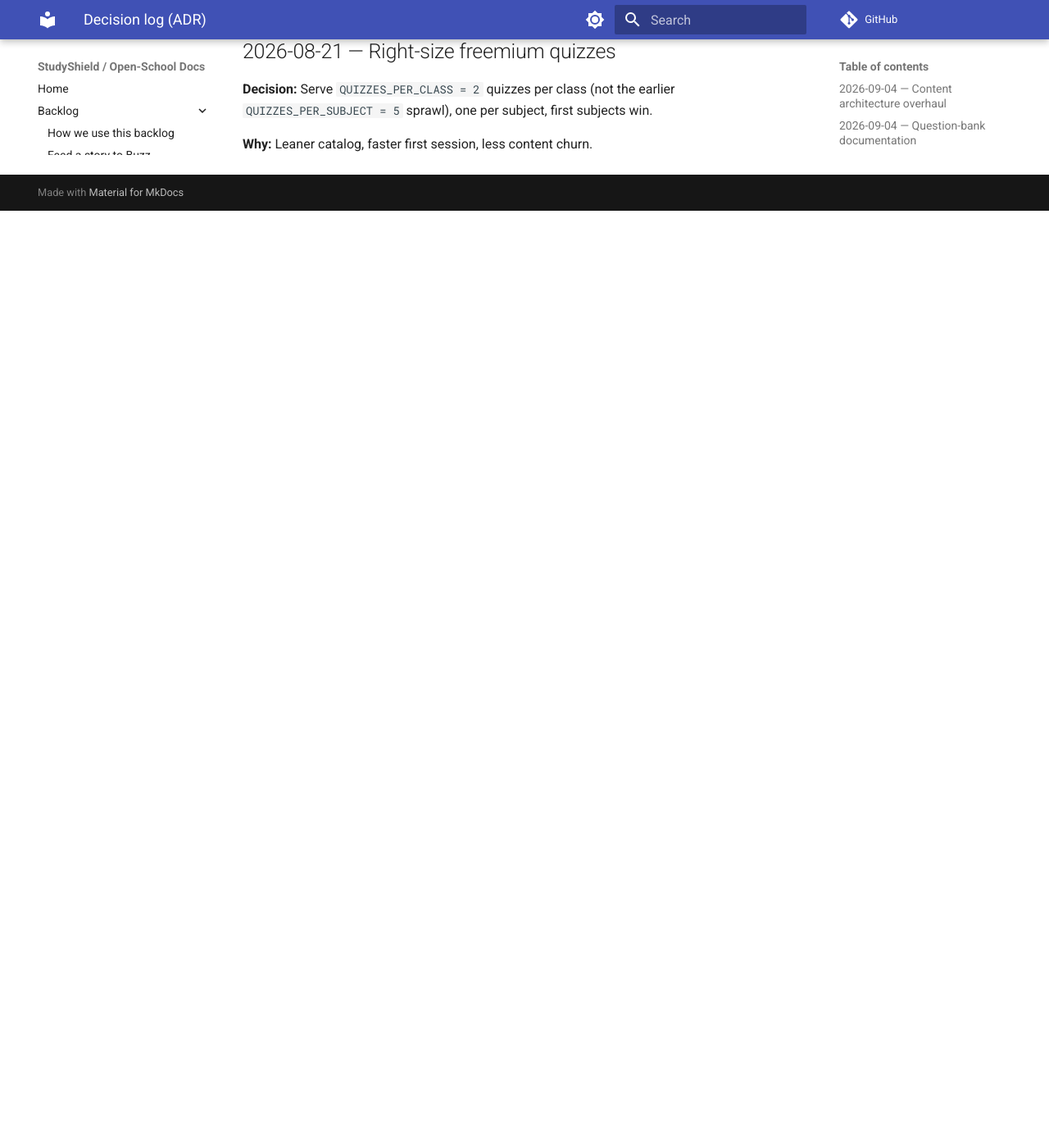
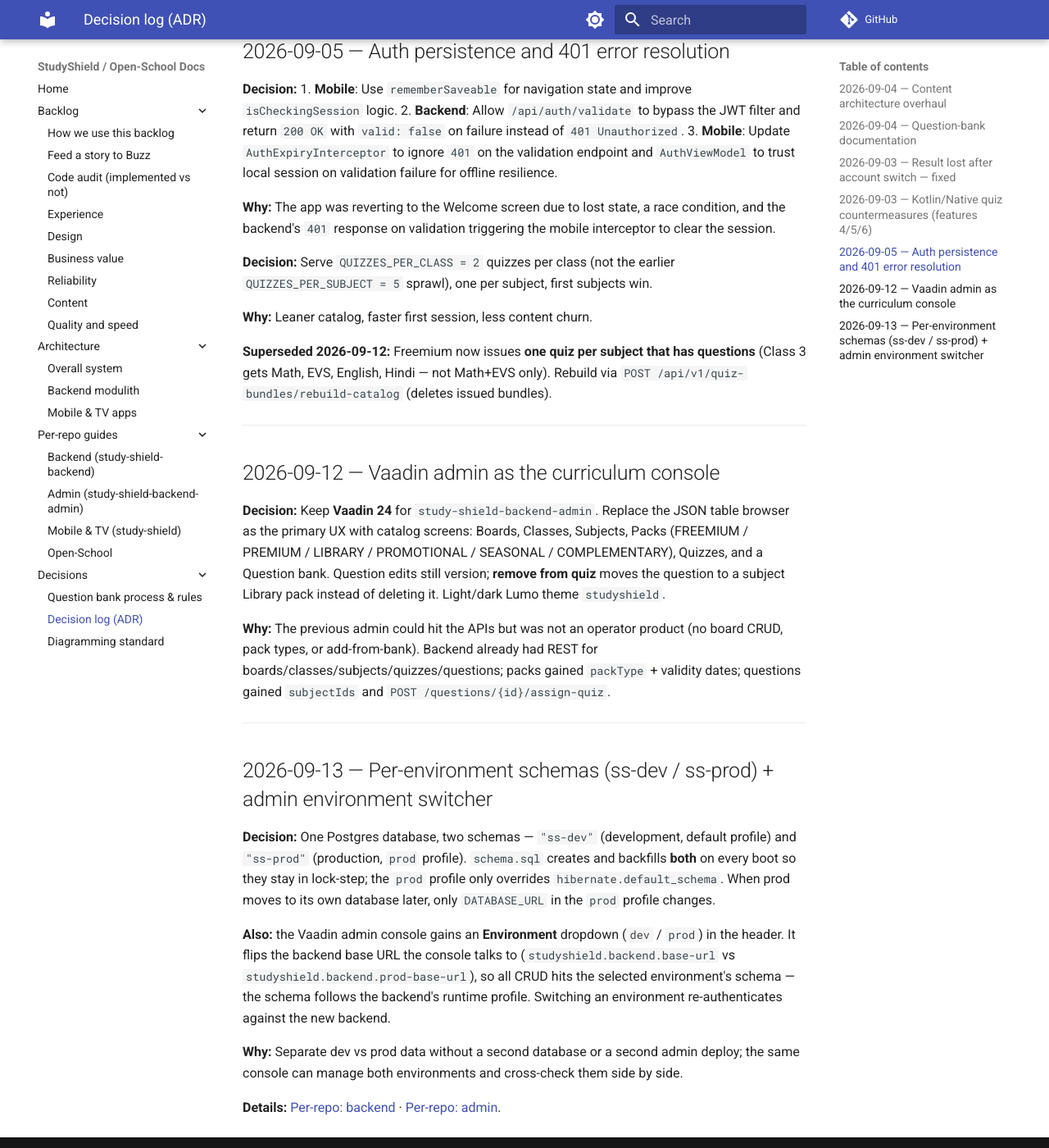
Before and after one commit to krushnatkhawale/study-shield-docs, an MkDocs documentation site: the page built from docs/decisions/adr-log.md, in a window 1280 px wide and 1400 px high, scrolled down 1279 px. Shown: the whole window at 82% size. Built offline with MkDocs 1.6.1 and Material for MkDocs 9.7.7, drawn with Linux system fonts in a browser that asks for light colours; comment, search, counter and statistics services are not loaded; before the commit the page ends 1536 px from its top, so only the background shows below that.

Commit message:
docs: per-environment schemas (ss-dev/ss-prod) + admin environment switcher
- per-repo/backend.md: environments & schemas table, prod profile, local two-instance demo, schema.sql dual-bootstrap notes
- per-repo/admin.md: Environment dropdown section (dev/prod base URLs, schema follows backend profile)
- architecture/backend.md: replace stale Flyway/per-module-schema config with the ss-dev/ss-prod + schema.sql reality
- adr-log: ADR for the per-environment schemas decision
- Includes prior unpushed doc refresh: admin console per-repo page, index/mkdocs nav, backlog code-audit note, 09-05/09-12 ADRs

````diff
--- a/docs/architecture/backend.md
+++ b/docs/architecture/backend.md
@@ -5,7 +5,8 @@ Source: `study-shield-backend/ss-modulith/docs/ss-modulith.md`.
 ## Overview
 
 Single deployable Spring Boot application (modular monolith) replacing the previous
-5-microservice architecture. Port 8080, single JVM, single PostgreSQL with per-module schemas.
+5-microservice architecture. Port 8080, single JVM, single PostgreSQL with **per-environment
+schemas** (`"ss-dev"` for development, `"ss-prod"` for production — see [Config](#config)).
 
 ## Component diagram (C4 Level 3)
 
@@ -31,6 +32,10 @@ Source: `diagrams/backend-component.puml` (rendered with PlantUML + C4-PlantUML
   `CorsConfig`, `RequestLoggingInterceptor`.
 - **content/** — Board, ClassGrade, Subject, ContentPack, Quiz, Question, QuizBundle
   entities. API: `/api/v1/{boards,class-grades,subjects,content-packs,quizzes,questions,quiz-bundles}/**`.
+  Packs have a `packType` (FREEMIUM, PREMIUM, LIBRARY, PROMOTIONAL, SEASONAL, COMPLEMENTARY)
+  plus optional validity dates. Questions may be tagged with multiple `subjectIds`;
+  `POST /questions/{id}/assign-quiz` moves a question between quizzes without deleting versions.
+  The Vaadin console is `study-shield-backend-admin` — [per-repo guide](../per-repo/admin.md).
 - **user/** — User, ParentProfile, ChildProfile; `/api/auth/**`, `/api/v1/{users,parents,students,children}/**`.
 - **quiz/** — QuizAttempt, AttemptAnswer; `/api/v1/quiz-attempts/**`, `/api/v1/attempt-answers/**`.
 - **feedback/** — QuestionFeedback (upsert per `(account_id, question_id)`);
@@ -50,14 +55,24 @@ Board → ClassGrade → Subject → ContentPack → Quiz → Question
 from items carrying `boardCode` / `className` / `age` / `subject`. See
 [question-bank guide](../decisions/question-bank-guide.md) for the full rules.
 
-Quiz bundles are returned per class by `POST /api/v1/quiz-bundles` (lazy
-`QuizBundleSeeder` fills freemium quizzes from the curated bank, falling back to a real
-fallback bank so a session never starts empty).
+Quiz bundles are returned per class by `POST /api/v1/quiz-bundles`: **one freemium quiz
+per subject that has questions** (Math, EVS, English, Hindi for curated classes). Lazy
+`QuizBundleSeeder` fills missing subject quizzes from the curated bank. Issued bundles
+are idempotent — rebuild with `POST /api/v1/quiz-bundles/rebuild-catalog` (ADMIN) so
+kids are not stuck on an old 2-quiz snapshot.
 
 ## Config
 
-- `spring.jpa.hibernate.ddl-auto=validate`
-- `spring.flyway.schemas=public,content,user_,quiz,tv`
+- **Schemas** — all tables live in one of two per-environment schemas in the same
+  Postgres database. `hibernate.default_schema` is `"ss-dev"` under the default profile
+  and `"ss-prod"` under the `prod` profile (`SPRING_PROFILES_ACTIVE=prod`). When prod
+  later moves to its own database, point `DATABASE_URL` at it from `application-prod.yml`.
+- `spring.jpa.hibernate.ddl-auto=update` (Flyway was removed — see repo-local
+  `ss-modulith/docs/ss-modulith.md` for the schema-management notes).
+- `spring.sql.init.mode=always` runs `sql/schema.sql` on every boot; it creates **both**
+  schemas and idempotently backfills `subjects.display_order`, `users.user_type`, and
+  `questions.version_group_id`/`version_number`, so dev and prod stay in lock-step
+  regardless of which profile starts first.
 - `app.jwt.expiration-ms=86400000`
 - `app.catalog-seeding.enabled=false` (on-demand content model)
 
--- a/docs/decisions/adr-log.md
+++ b/docs/decisions/adr-log.md
@@ -48,9 +48,58 @@ plus a kids-list → kid-detail UX revamp.
 
 ---
 
-## 2026-08-21 — Right-size freemium quizzes
+## 2026-09-05 — Auth persistence and 401 error resolution
+
+**Decision:**
+1.  **Mobile**: Use `rememberSaveable` for navigation state and improve `isCheckingSession` logic.
+2.  **Backend**: Allow `/api/auth/validate` to bypass the JWT filter and return `200 OK` with `valid: false` on failure instead of `401 Unauthorized`.
+3.  **Mobile**: Update `AuthExpiryInterceptor` to ignore `401` on the validation endpoint and `AuthViewModel` to trust local session on validation failure for offline resilience.
+
+**Why:** The app was reverting to the Welcome screen due to lost state, a race condition, and the backend's `401` response on validation triggering the mobile interceptor to clear the session.
 
 **Decision:** Serve `QUIZZES_PER_CLASS = 2` quizzes per class (not the earlier
 `QUIZZES_PER_SUBJECT = 5` sprawl), one per subject, first subjects win.
 
 **Why:** Leaner catalog, faster first session, less content churn.
+
+**Superseded 2026-09-12:** Freemium now issues **one quiz per subject that has
+questions** (Class 3 gets Math, EVS, English, Hindi — not Math+EVS only). Rebuild
+via `POST /api/v1/quiz-bundles/rebuild-catalog` (deletes issued bundles).
+
+---
+
+## 2026-09-12 — Vaadin admin as the curriculum console
+
+**Decision:** Keep **Vaadin 24** for `study-shield-backend-admin`. Replace the JSON
+table browser as the primary UX with catalog screens: Boards, Classes, Subjects,
+Packs (FREEMIUM / PREMIUM / LIBRARY / PROMOTIONAL / SEASONAL / COMPLEMENTARY),
+Quizzes, and a Question bank. Question edits still version; **remove from quiz**
+moves the question to a subject Library pack instead of deleting it. Light/dark
+Lumo theme `studyshield`.
+
+**Why:** The previous admin could hit the APIs but was not an operator product
+(no board CRUD, pack types, or add-from-bank). Backend already had REST for
+boards/classes/subjects/quizzes/questions; packs gained `packType` + validity
+dates; questions gained `subjectIds` and `POST /questions/{id}/assign-quiz`.
+
+---
+
+## 2026-09-13 — Per-environment schemas (ss-dev / ss-prod) + admin environment switcher
+
+**Decision:** One Postgres database, two schemas — `"ss-dev"` (development, default
+profile) and `"ss-prod"` (production, `prod` profile). `schema.sql` creates and
+backfills **both** on every boot so they stay in lock-step; the `prod` profile only
+overrides `hibernate.default_schema`. When prod moves to its own database later, only
+`DATABASE_URL` in the `prod` profile changes.
+
+**Also:** the Vaadin admin console gains an **Environment** dropdown (`dev` / `prod`)
+in the header. It flips the backend base URL the console talks to
+(`studyshield.backend.base-url` vs `studyshield.backend.prod-base-url`), so all CRUD
+hits the selected environment's schema — the schema follows the backend's runtime
+profile. Switching an environment re-authenticates against the new backend.
+
+**Why:** Separate dev vs prod data without a second database or a second admin deploy;
+the same console can manage both environments and cross-check them side by side.
+
+**Details:** [Per-repo: backend](../per-repo/backend.md) ·
+[Per-repo: admin](../per-repo/admin.md).
--- /dev/null
+++ b/docs/per-repo/admin.md
@@ -0,0 +1,69 @@
+# Per-repo guide: study-shield-backend-admin
+
+`REPOS/study-shield-backend-admin` — Vaadin 24 admin console for the StudyShield modulith API.
+
+## What it is for
+
+Operators manage **curriculum and delivery packs** without curl:
+
+| Area | Capabilities |
+|------|----------------|
+| Boards | Add / update / delete / disable |
+| Classes | Add / update / delete, attached to a board |
+| Subjects | Add / update / delete / reorder per class |
+| Packs | Freemium, premium, library, promotional, seasonal, complementary — enable/disable, optional date window |
+| Quizzes | Add / update / delete; always play the **latest question version** |
+| Question bank | Add / update / delete with versioning; tag **one or more subjects**; add/remove from a quiz without deleting the bank copy |
+| Home | Counts + **Rebuild freemium catalog** (drops issued kid bundles) |
+
+Login is the backend **admin** account (`POST /api/auth/admin-signin`), not a local `admin/admin123` user.
+
+## Run
+
+```bash
+cd REPOS/study-shield-backend-admin
+./gradlew :app:bootRun
+```
+
+Open http://localhost:8081/login
+
+Point at a backend with:
+
+```
+STUDYSHIELD_BACKEND_URL=http://localhost:8080
+```
+
+(or the Render URL). Theme toggle (light/dark) is in the header. Theme files are at
+`study-shield-backend-admin/src/main/frontend/themes/studyshield/` (Vaadin looks from the
+**repo root**, not the `app/` module).
+
+## Environments (dev / prod)
+
+The header has an **Environment** dropdown (`dev` / `prod`). It switches which backend
+the console talks to for all CRUD:
+
+| Dropdown | Backend URL | Backend schema |
+|----------|-------------|----------------|
+| `dev`  | `studyshield.backend.base-url` (`STUDYSHIELD_BACKEND_URL`) | `"ss-dev"` (default profile) |
+| `prod` | `studyshield.backend.prod-base-url` (`STUDYSHIELD_BACKEND_PROD_URL`) | `"ss-prod"` (`prod` profile) |
+
+- The schema follows the **backend's** runtime profile, so to see the dropdown take
+  effect you run two backend instances (see [backend guide](backend.md) for the local
+  two-instance demo). Defaults: `dev` → Render URL, `prod` → `http://localhost:8082`.
+- Switching an environment clears the cached sign-in token, so the next operation
+  re-authenticates against the newly selected backend. The selection is a single active
+  environment for the whole console (shared across browser sessions).
+- This lets the same console manage dev data, then point at prod purely by flipping the
+  dropdown — no restart, no second deploy.
+
+## How questions and quizzes fit
+
+- A **question** is versioned. Saving an edit creates a new version; quizzes load `supersededBy == null`.
+- A question is **tagged** with one or more subject ids (`subjectIds`).
+- A question **belongs to one quiz at a time** for delivery. **Remove from quiz** moves it to that subject's **Library** pack (not a hard delete). **Add from bank** assigns it onto the open quiz.
+- A **pack** is the delivery envelope (freemium vs seasonal, etc.). Disable a pack to hide it from kids.
+
+## Related
+
+- [Architecture: backend](../architecture/backend.md)
+- [Per-repo: backend](backend.md)
--- a/docs/per-repo/backend.md
+++ b/docs/per-repo/backend.md
@@ -18,6 +18,32 @@ curl -X POST "$BASE/api/v1/questions/load" \
   -H "Content-Type: application/json" -d @question-bank.json
 ```
 
+## Environments & schemas
+
+One Postgres database hosts two schemas — one per environment:
+
+| Profile | Schema | Use |
+|---------|--------|-----|
+| (default) | `"ss-dev"`  | development |
+| `prod` | `"ss-prod"` | production |
+
+- The active profile pins `hibernate.default_schema` (`application.yml` =
+  `"ss-dev"`; `application-prod.yml` = `"ss-prod"`). Every Hibernate table resolves
+  there — no entity pins a table schema.
+- `sql/schema.sql` runs on every startup and creates **both** schemas plus their
+  idempotent column backfills, so a fresh `ss-prod` is created automatically.
+- Treat both as **separate datasets**: an admin console can switch which one it operates
+  on (see [admin per-repo guide](admin.md)).
+- Local two-instance demo:
+  ```bash
+  # dev backend (ss-dev)     — default profile
+  ./gradlew :ss-modulith:bootRun
+  # prod backend (ss-prod)   — prod profile on a different port
+  SPRING_PROFILES_ACTIVE=prod ./gradlew :ss-modulith:bootRun --args='--server.port=8082'
+  ```
+- Later, migrating prod to its own database is just a `DATABASE_URL` override in the
+  `prod` profile — nothing in the code changes.
+
 ## Related
 
 - [Architecture: backend](../architecture/backend.md)
--- a/mkdocs.yml
+++ b/mkdocs.yml
@@ -54,6 +54,7 @@ nav:
       - Mobile & TV apps: architecture/mobile-tv.md
   - Per-repo guides:
       - Backend (study-shield-backend): per-repo/backend.md
+      - Admin (study-shield-backend-admin): per-repo/admin.md
       - Mobile & TV (study-shield): per-repo/mobile-tv.md
       - Open-School: per-repo/open-school.md
   - Decisions:
````
Also changed, not shown: docs/backlog/code-audit.md (+1 -0 lines), docs/index.md (+2 -2 lines).
